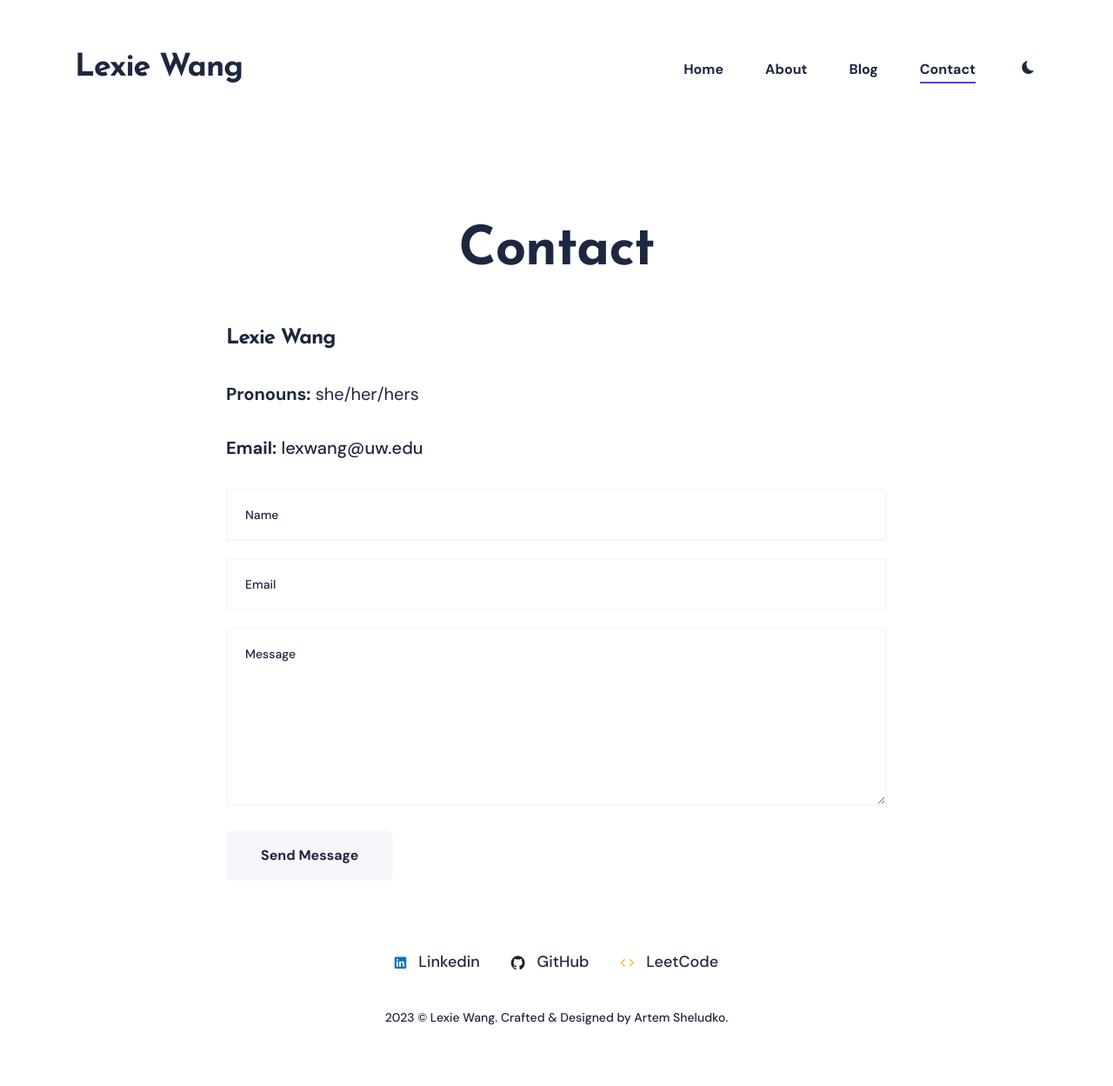
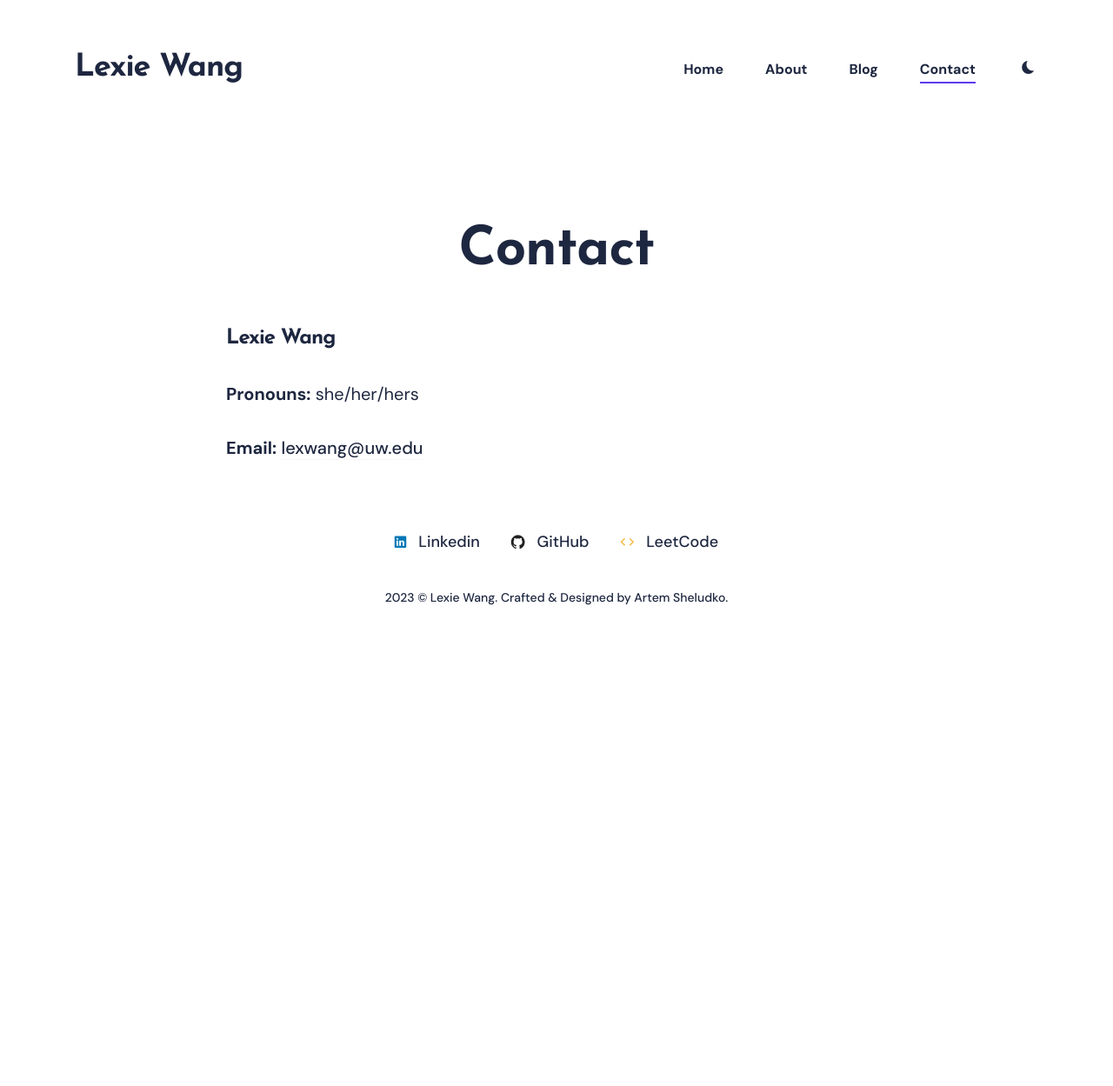
Before and after one commit to lexiewangdl/lexiewangdl.github.io, a Jekyll site: the page built from _pages/contact.md, in a window 1280 px wide. Shown: the whole page at 87% size. Built offline with Jekyll 4.4.1, drawn with Linux system fonts in a browser that asks for light colours; nearby versions of some CDN libraries; after the commit the page ends 900 px from its top, so only the background shows below that.

Commit message:
Remove message box

```diff
--- a/_pages/contact.md
+++ b/_pages/contact.md
@@ -9,29 +9,3 @@ image:
 **Pronouns:** she/her/hers
 
 **Email:** [lexwang@uw.edu](lexwang@uw.edu)
-
-
-<div class="form-box">
-  <div class="contact-head">
-    {% if site.data.settings.contact.description %}
-      <p class="page-description">{{site.data.settings.contact.description}}</p>
-    {% endif %}
-  </div>
-  <form class="form" action="{% if site.data.settings.contact.email %}https://formspree.io/{{site.data.settings.contact.email}}{% else %}#{% endif %}" method="POST">
-    <div class="form__group">
-      <label class="form__label screen-reader-text" for="form-name">Your Name</label>
-      <input class="form__input" id="form-name" type="text" name="name" placeholder="Name" required>
-    </div>
-    <div class="form__group">
-      <label class="form__label screen-reader-text" for="form-email">Your Email</label>
-      <input class="form__input" id="form-email" type="email" name="_replyto" placeholder="Email" required>
-    </div>
-    <div class="form__group">
-      <label class="form__label screen-reader-text" for="form-text">Your Message</label>
-      <textarea class="form__input" id="form-text" name="text" rows="10" placeholder="Message" required></textarea>
-    </div>
-    <div class="form__group">
-      <button class="button" type="submit">Send Message</button>
-    </div>
-  </form>
-</div>
```
